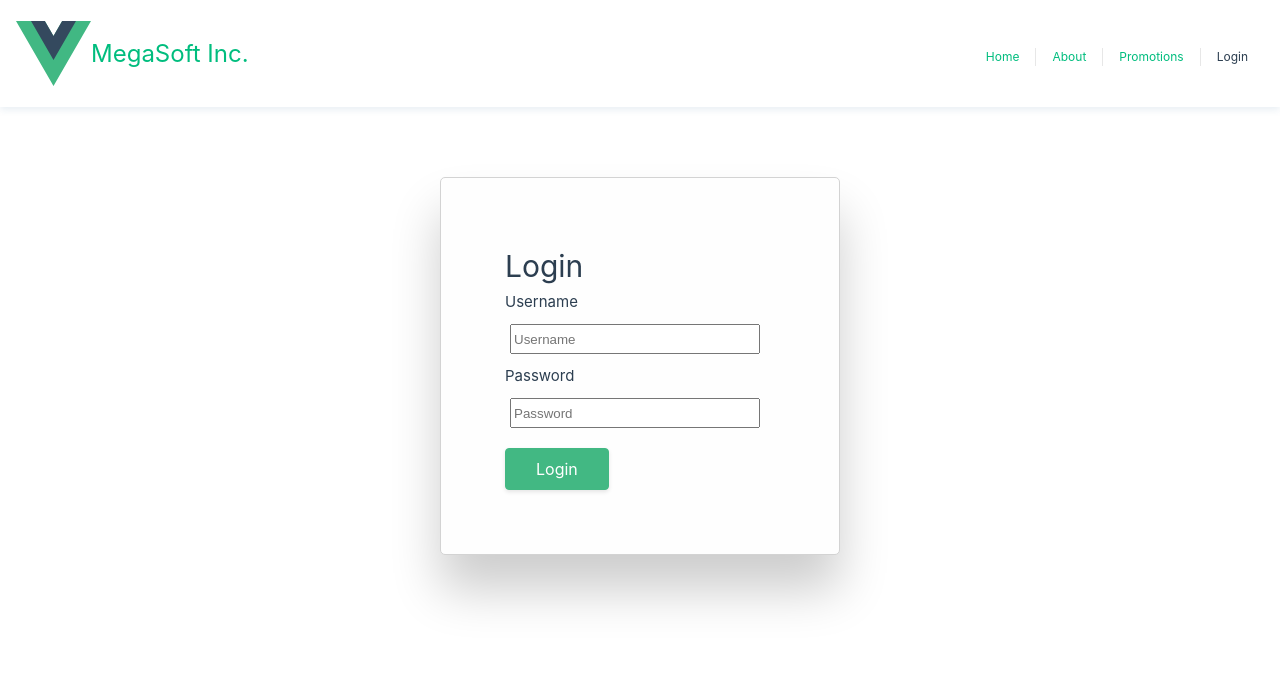
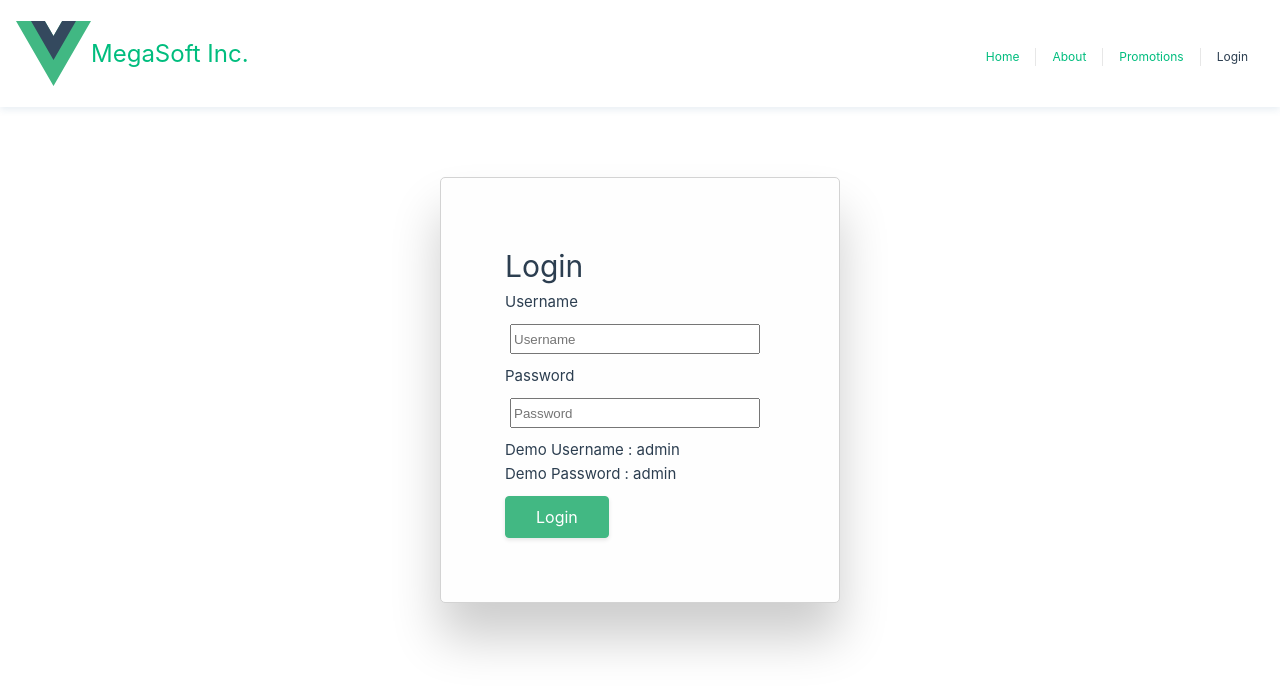
Before and after one commit to shahzadcse/dtone, a Vue app: page /login in a window 1280 px wide. Shown: the top 692 px of the page. Built offline with nearby package versions, Linux system fonts and the light colour scheme; what vue-sweetalert2 would draw is missing.

Commit message:
login changes

```diff
--- a/src/components/FormLogin.vue
+++ b/src/components/FormLogin.vue
@@ -19,6 +19,9 @@
         required
       />
     </div>
+
+    <p>Demo Username : admin</p>
+    <p>Demo Password : admin</p>
     <div class="text-error">{{ userStore.state.error }}</div>
     <button class="button" type="submit">Login</button>
   </form>
```
